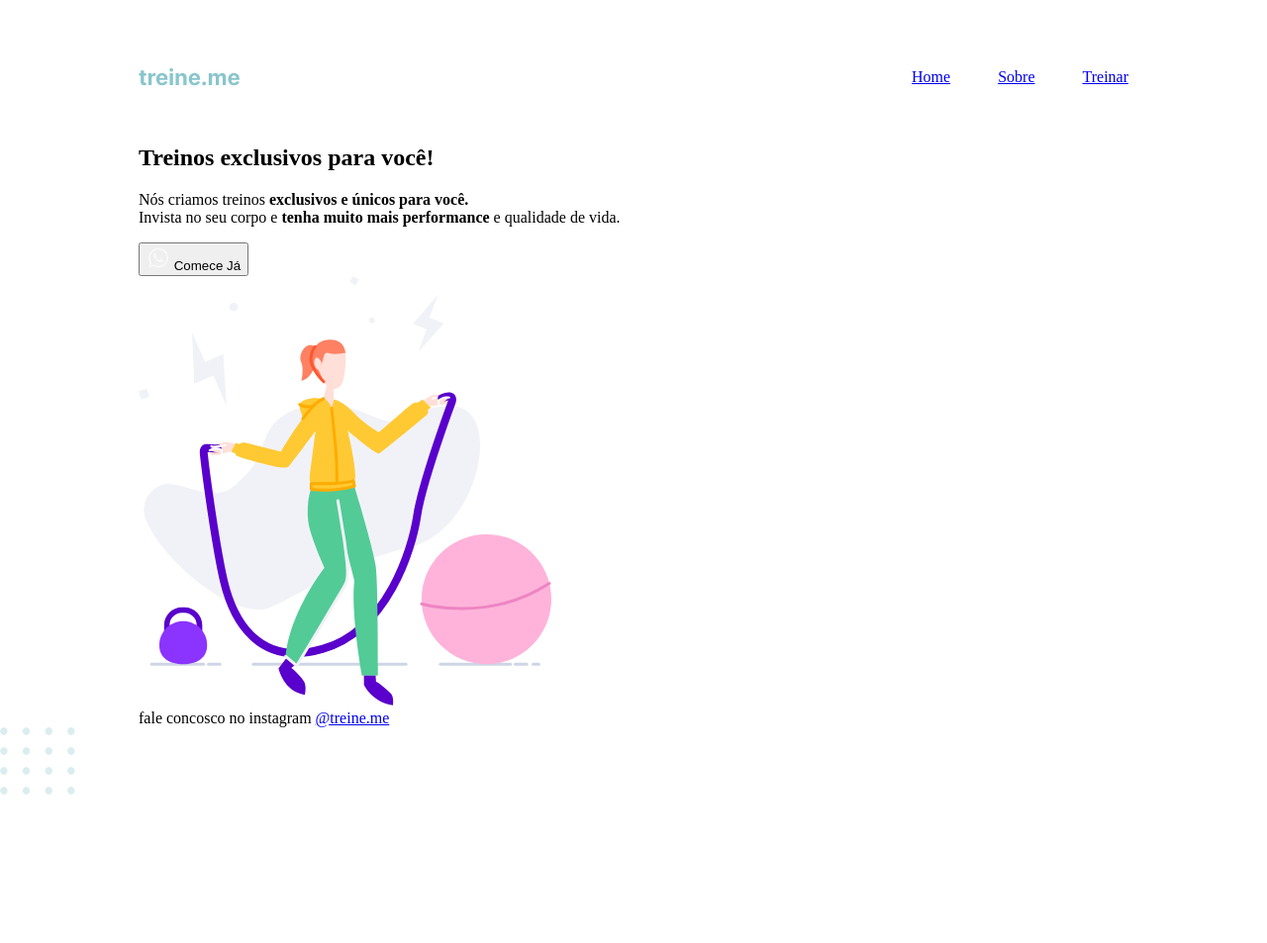
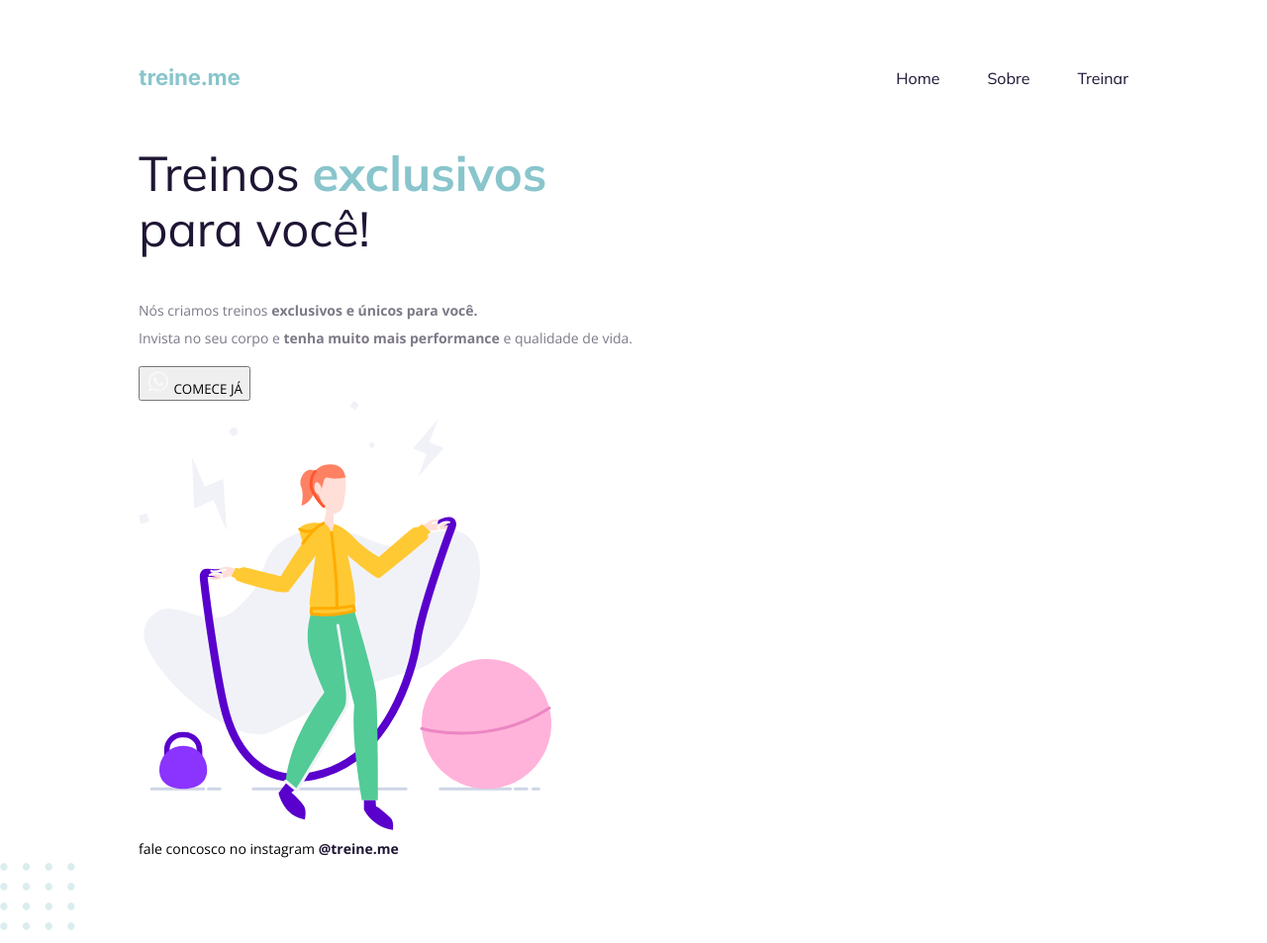
Before and after one commit to guisimasdlc/treine-me, a plain HTML site: page index.html in a window 1280 px wide. Shown: the whole page at 99% size. Before the commit the page ends 817 px from the top, so only its background shows below. Drawn offline with nearby package versions, Linux system fonts and the light colour scheme.

Commit message:
Personalizando as fontes do projeto

```diff
--- a/style.css
+++ b/style.css
@@ -1,5 +1,6 @@
 body {
     margin: 0;
+    font-family: "Open Sans", sans-serif;
 }
 
 .page {
@@ -21,3 +22,49 @@ ul {
     margin: 0;
     padding: 0;
 }
+
+a {
+    color: #1F1534;
+    text-decoration: none;
+}
+
+ul li a:hover {
+    font-weight: bold;
+}
+
+h1, ul {
+    font-family: "Mulish", sans-serif;
+}
+
+h1 {
+    font-size: 49px;
+    line-height: 56px;
+    color: #1F1534;
+    font-weight: normal;
+    width: 490px;
+}
+
+h1 span {
+    color: #89C5CC;
+    font-weight: bold;
+}
+
+p {
+    font-size: 14px;
+    line-height: 28px;
+    color: #7D7987;
+}
+
+button {
+    text-transform: uppercase;
+    font-family: "Open Sans", sans-serif;
+}
+
+footer {
+    font-size: 14px;
+    line-height: 28px;
+}
+
+footer a {
+    font-weight: bold;
+}
```
